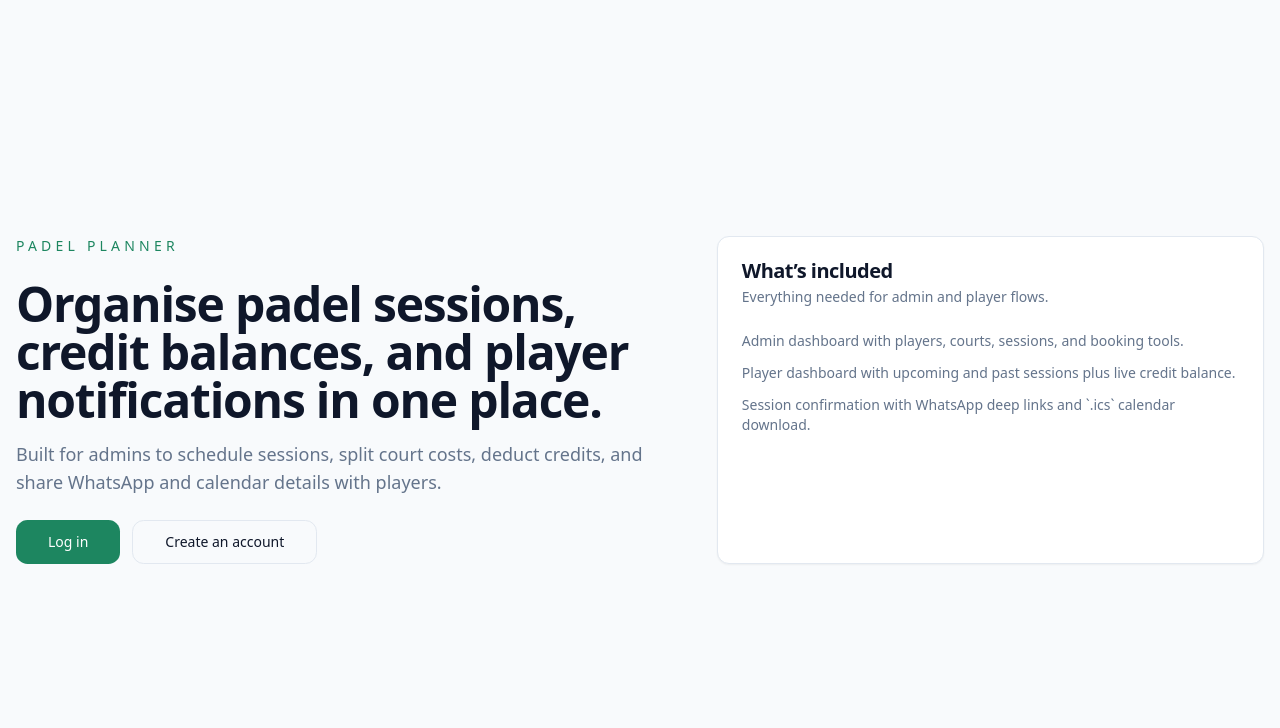
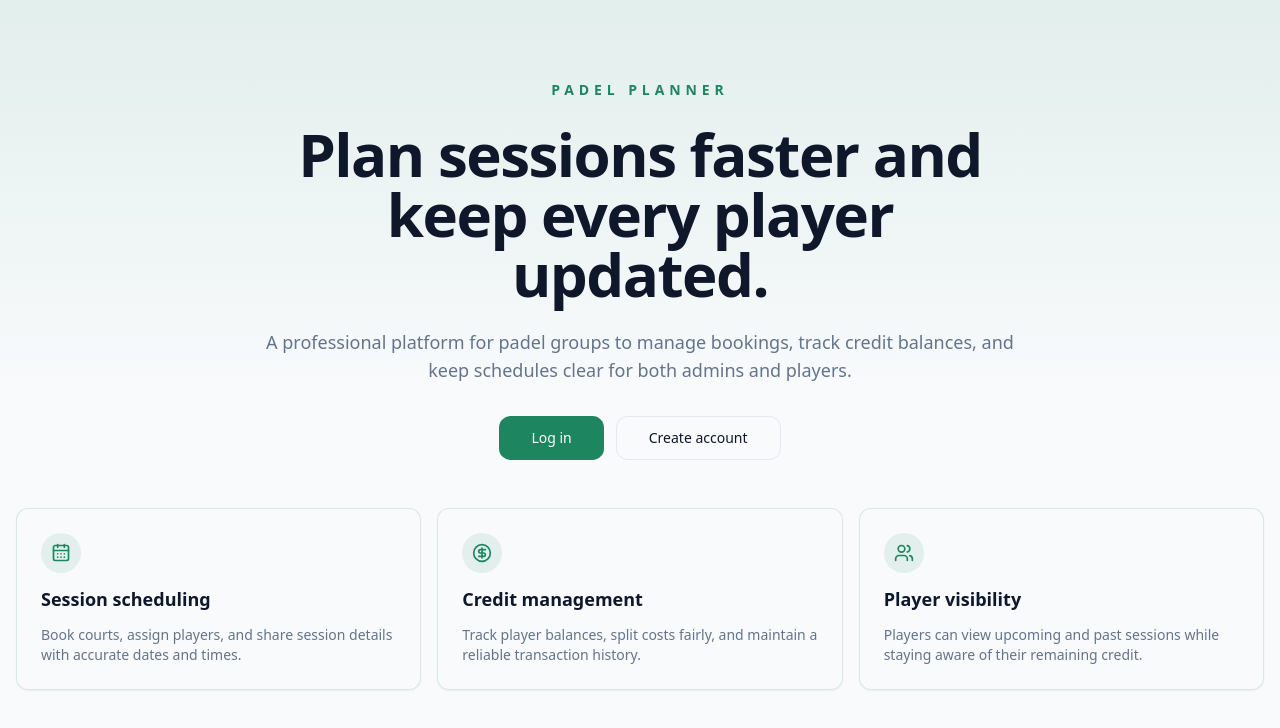
Before and after one commit to Tommy14/Padel, a Next.js app: page / in a window 1280 px wide. Shown: the top 728 px of the page. Built offline with nearby package versions, Linux system fonts and the light colour scheme; no server answers.

Commit message:
Revamp homepage layout and content for Padel Planner. Update branding and messaging to enhance user engagement. Introduce InfoCard components for session scheduling, credit management, and player visibility, improving information accessibility. Adjust button text for clarity.

```diff
--- a/src/app/page.tsx
+++ b/src/app/page.tsx
@@ -1,29 +1,29 @@
 import Link from "next/link";
+import { CalendarDays, CircleDollarSign, Users } from "lucide-react";
 
 import { getCurrentProfile } from "@/lib/auth";
 import { Button } from "@/components/ui/button";
-import { Card, CardContent, CardDescription, CardHeader, CardTitle } from "@/components/ui/card";
+import { Card, CardContent } from "@/components/ui/card";
 
 export default async function Home() {
   const profile = await getCurrentProfile();
 
   return (
-    <div className="container flex min-h-screen items-center py-16">
-      <div className="grid w-full gap-8 lg:grid-cols-[1.1fr_0.9fr]">
-        <div className="space-y-6">
-          <p className="text-sm font-medium uppercase tracking-[0.3em] text-primary">Padel Planner</p>
-          <div className="space-y-4">
-            <h1 className="text-4xl font-semibold tracking-tight sm:text-5xl">
-              Organise padel sessions, credit balances, and player notifications in one place.
-            </h1>
-            <p className="max-w-2xl text-lg text-muted-foreground">
-              Built for admins to schedule sessions, split court costs, deduct credits, and share WhatsApp and calendar details with players.
-            </p>
-          </div>
-          <div className="flex flex-wrap gap-3">
+    <div className="relative overflow-hidden">
+      <div className="absolute inset-0 -z-10 bg-gradient-to-b from-primary/10 via-background to-background" />
+      <div className="container py-16 md:py-20">
+        <div className="mx-auto max-w-3xl space-y-6 text-center">
+          <p className="text-sm font-semibold uppercase tracking-[0.35em] text-primary">Padel Planner</p>
+          <h1 className="text-4xl font-semibold tracking-tight sm:text-5xl md:text-6xl">
+            Plan sessions faster and keep every player updated.
+          </h1>
+          <p className="text-lg text-muted-foreground">
+            A professional platform for padel groups to manage bookings, track credit balances, and keep schedules clear for both admins and players.
+          </p>
+          <div className="flex flex-wrap items-center justify-center gap-3 pt-2">
             {profile ? (
               <Button asChild size="lg">
-                <Link href={profile.role === "admin" ? "/admin" : "/dashboard"}>Go to dashboard</Link>
+                <Link href={profile.role === "admin" ? "/admin" : "/dashboard"}>Open dashboard</Link>
               </Button>
             ) : (
               <>
@@ -31,24 +31,43 @@ export default async function Home() {
                   <Link href="/login">Log in</Link>
                 </Button>
                 <Button asChild size="lg" variant="outline">
-                  <Link href="/signup">Create an account</Link>
+                  <Link href="/signup">Create account</Link>
                 </Button>
               </>
             )}
           </div>
         </div>
-        <Card>
-          <CardHeader>
-            <CardTitle>What’s included</CardTitle>
-            <CardDescription>Everything needed for admin and player flows.</CardDescription>
-          </CardHeader>
-          <CardContent className="space-y-3 text-sm text-muted-foreground">
-            <p>Admin dashboard with players, courts, sessions, and booking tools.</p>
-            <p>Player dashboard with upcoming and past sessions plus live credit balance.</p>
-            <p>Session confirmation with WhatsApp deep links and `.ics` calendar download.</p>
-          </CardContent>
-        </Card>
+
+        <div className="mt-12 grid gap-4 md:grid-cols-3">
+          <InfoCard
+            icon={<CalendarDays className="h-5 w-5 text-primary" />}
+            title="Session scheduling"
+            text="Book courts, assign players, and share session details with accurate dates and times."
+          />
+          <InfoCard
+            icon={<CircleDollarSign className="h-5 w-5 text-primary" />}
+            title="Credit management"
+            text="Track player balances, split costs fairly, and maintain a reliable transaction history."
+          />
+          <InfoCard
+            icon={<Users className="h-5 w-5 text-primary" />}
+            title="Player visibility"
+            text="Players can view upcoming and past sessions while staying aware of their remaining credit."
+          />
+        </div>
       </div>
     </div>
   );
 }
+
+function InfoCard({ icon, title, text }: { icon: React.ReactNode; title: string; text: string }) {
+  return (
+    <Card className="border-primary/15 bg-background/90">
+      <CardContent className="space-y-3 p-6">
+        <div className="flex h-10 w-10 items-center justify-center rounded-full bg-primary/10">{icon}</div>
+        <h2 className="text-lg font-semibold">{title}</h2>
+        <p className="text-sm text-muted-foreground">{text}</p>
+      </CardContent>
+    </Card>
+  );
+}
```
